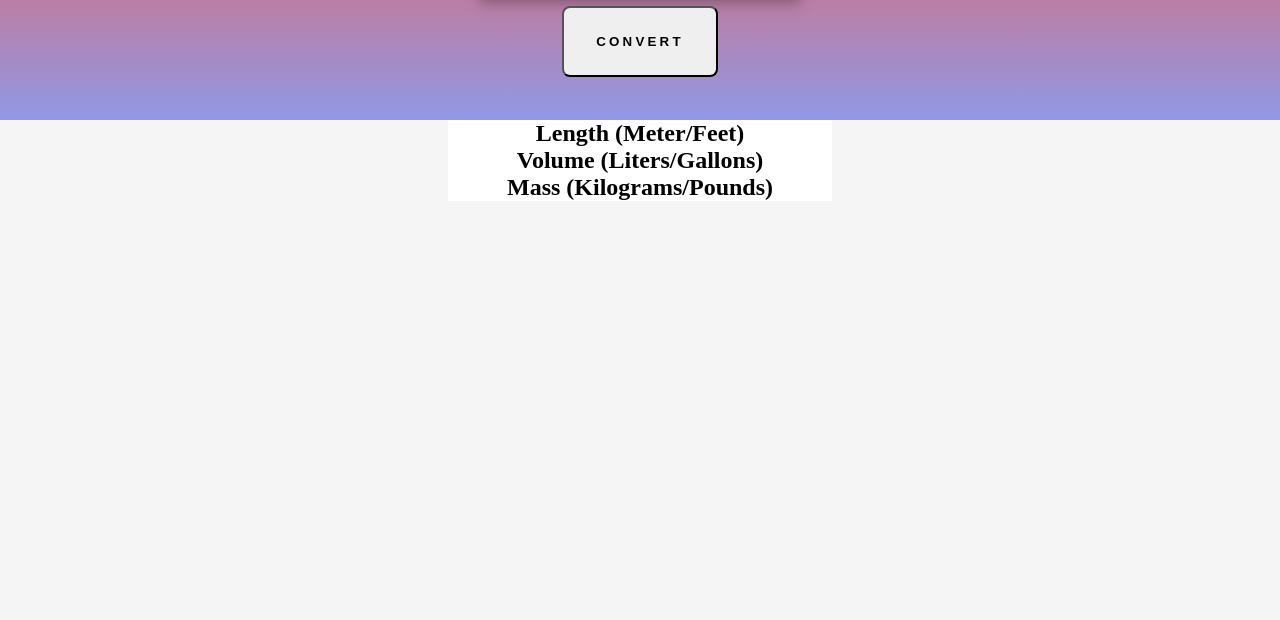
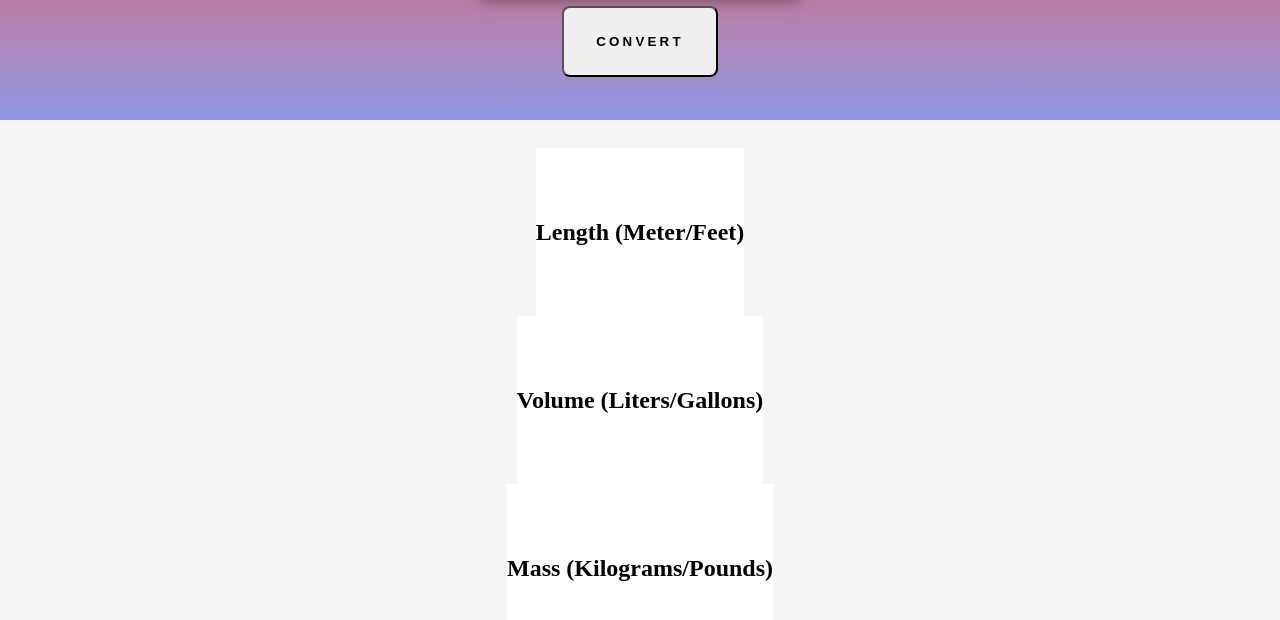
Before and after one commit to thereisnocognac/UnitConvert, a plain HTML site: page index.html in a window 1280 px wide. Shown: the part 120-740 px from the top of the page. Drawn offline with Linux system fonts and the light colour scheme.

Commit message:
omitted first layout

```diff
--- a/index.css
+++ b/index.css
@@ -47,9 +47,14 @@ body {
     align-items: center;
     justify-content: center;
     text-align: center;
+    height: 70%;
 }
 
 .converted-container div {
     background: white;
-    width: 30%;
+    height: 30%;
+    display: flex;
+    flex-direction: column;
+    align-items: center;
+    justify-content: center;
 }
```
